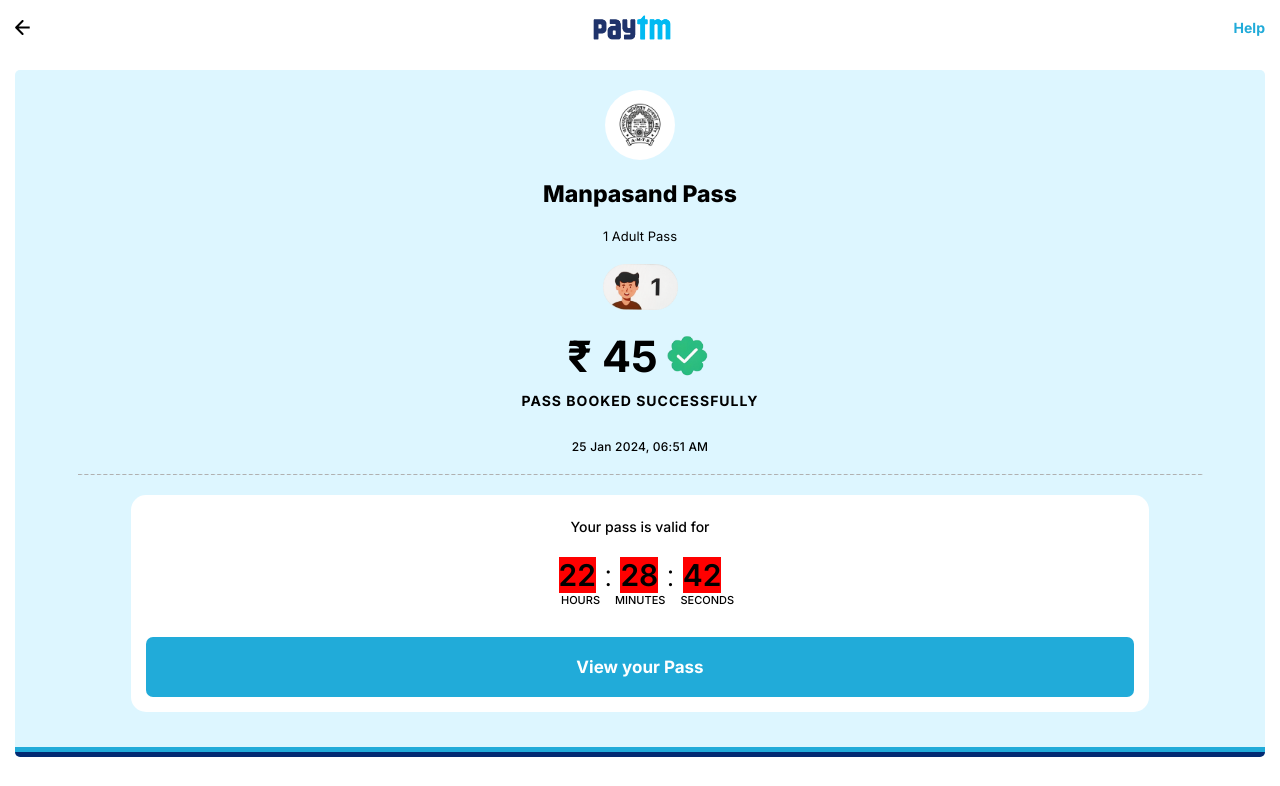
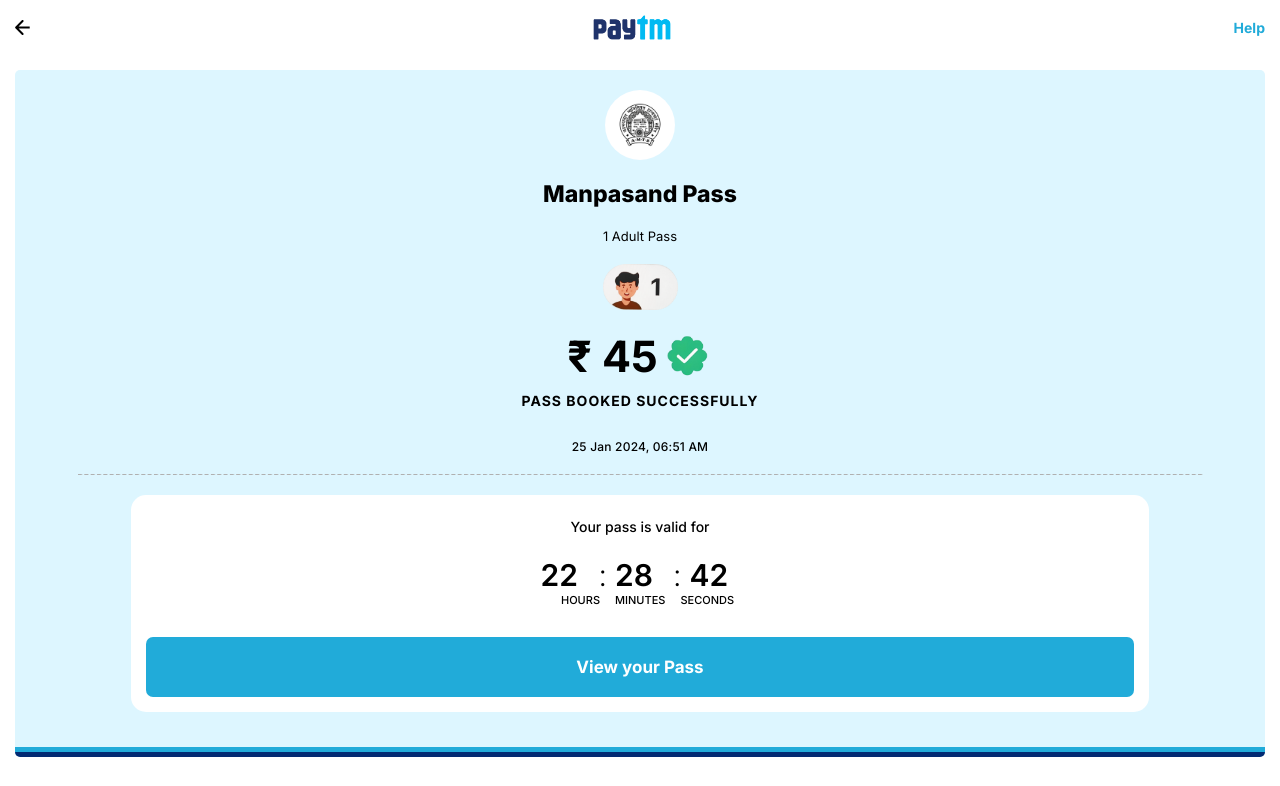
Before and after one commit to GodLonewolf/amts, a plain HTML site: page index.html in a window 1280 px wide. Shown: the top 786 px of the page. Drawn offline with Linux system fonts and the light colour scheme.

Commit message:
Update styles.css

```diff
--- a/styles.css
+++ b/styles.css
@@ -156,7 +156,7 @@ body {
 }
 
 .timer>div:nth-child(odd) {
-    background: red;
+    width:50px;
 }
 
 .view-pass {
```
